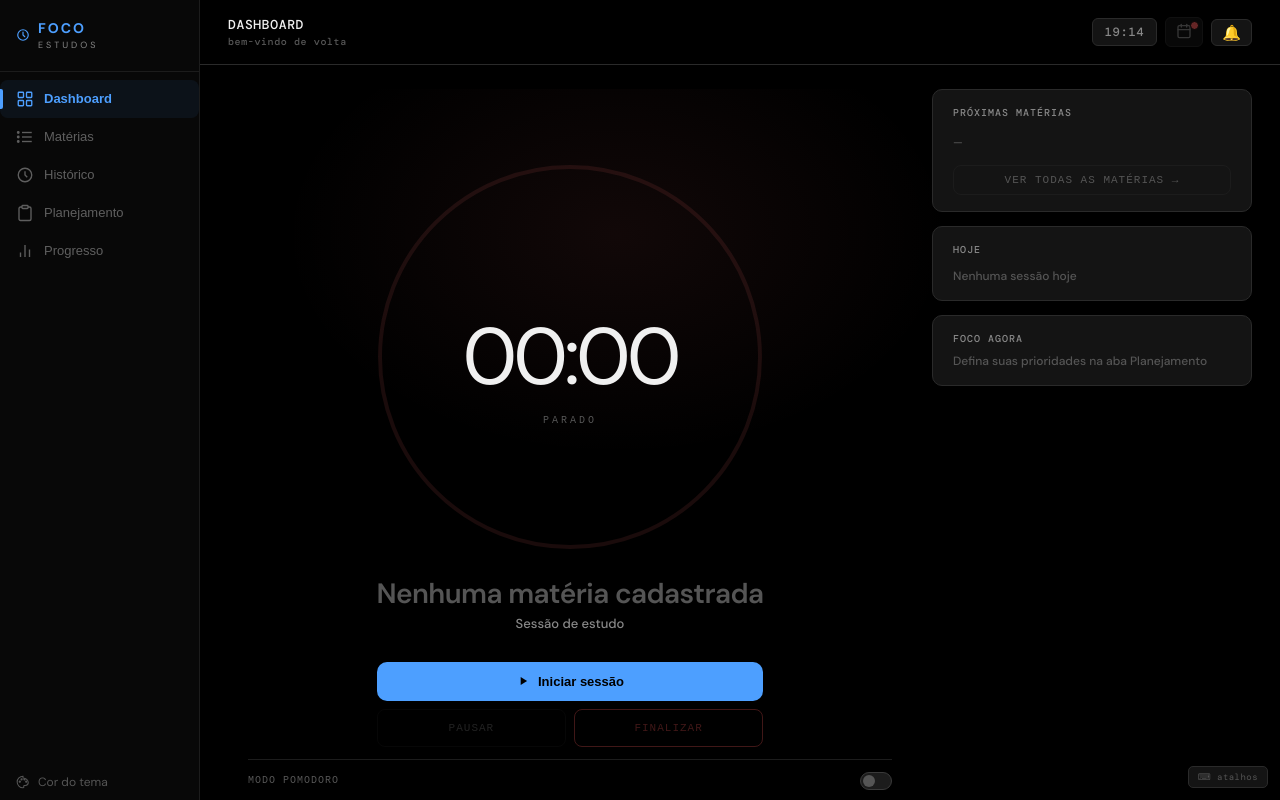
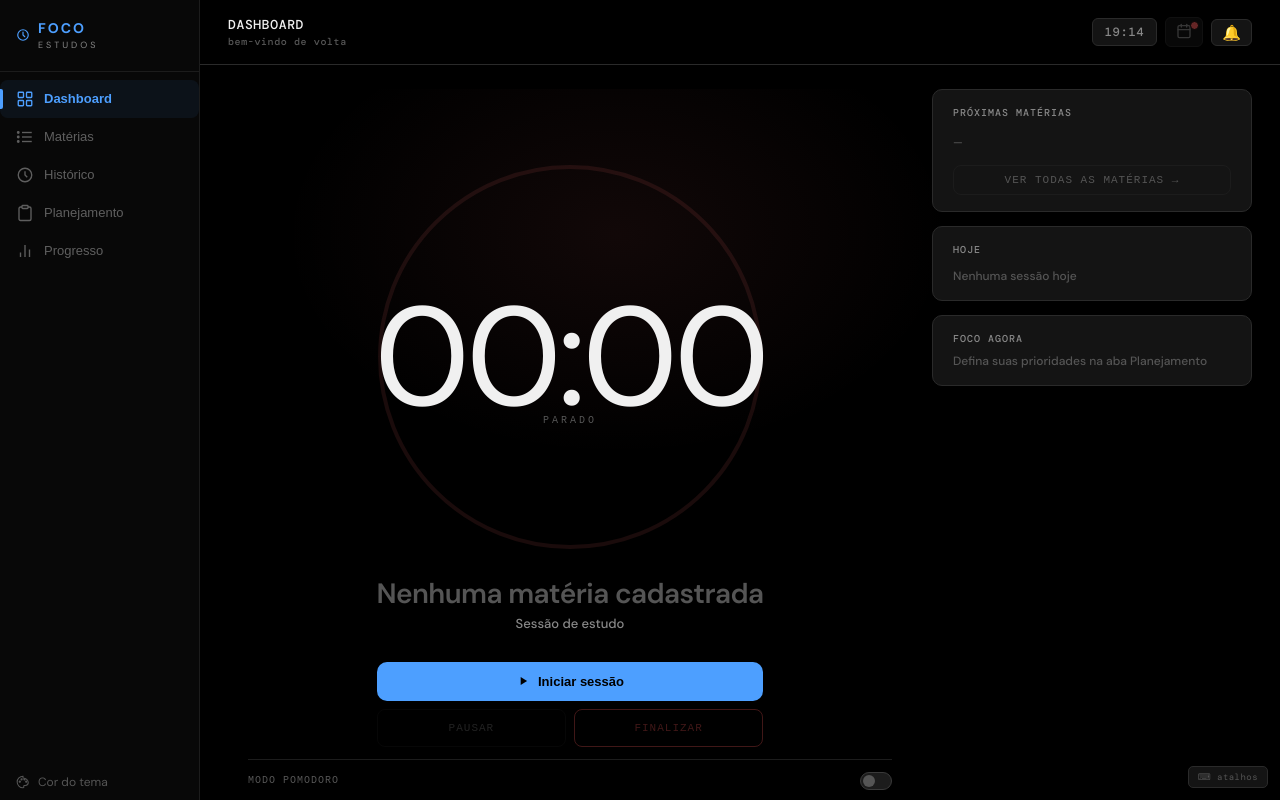
Before and after one commit to Gustavo-Anselmo/ciclo-estudos, a plain HTML site: page frontend/index.html in a window 1280 px wide. Drawn offline with nearby package versions, Linux system fonts and the light colour scheme; no server answers; a web font is replaced by a local one.

Commit message:
style: aumenta fonte do timer-display

```diff
--- a/frontend/index.html
+++ b/frontend/index.html
@@ -138,7 +138,7 @@
                   <div id="timer-display"
                     style="position:absolute;left:0;right:0;
                            top:50%;transform:translateY(-50%);
-                           font-size:80px;font-weight:300;letter-spacing:-4px;
+                           font-size:140px;font-weight:320;letter-spacing:-4px;
                            line-height:1;color:var(--text);font-family:var(--sans);
                            transition:color 0.3s">
                     00:00
```
